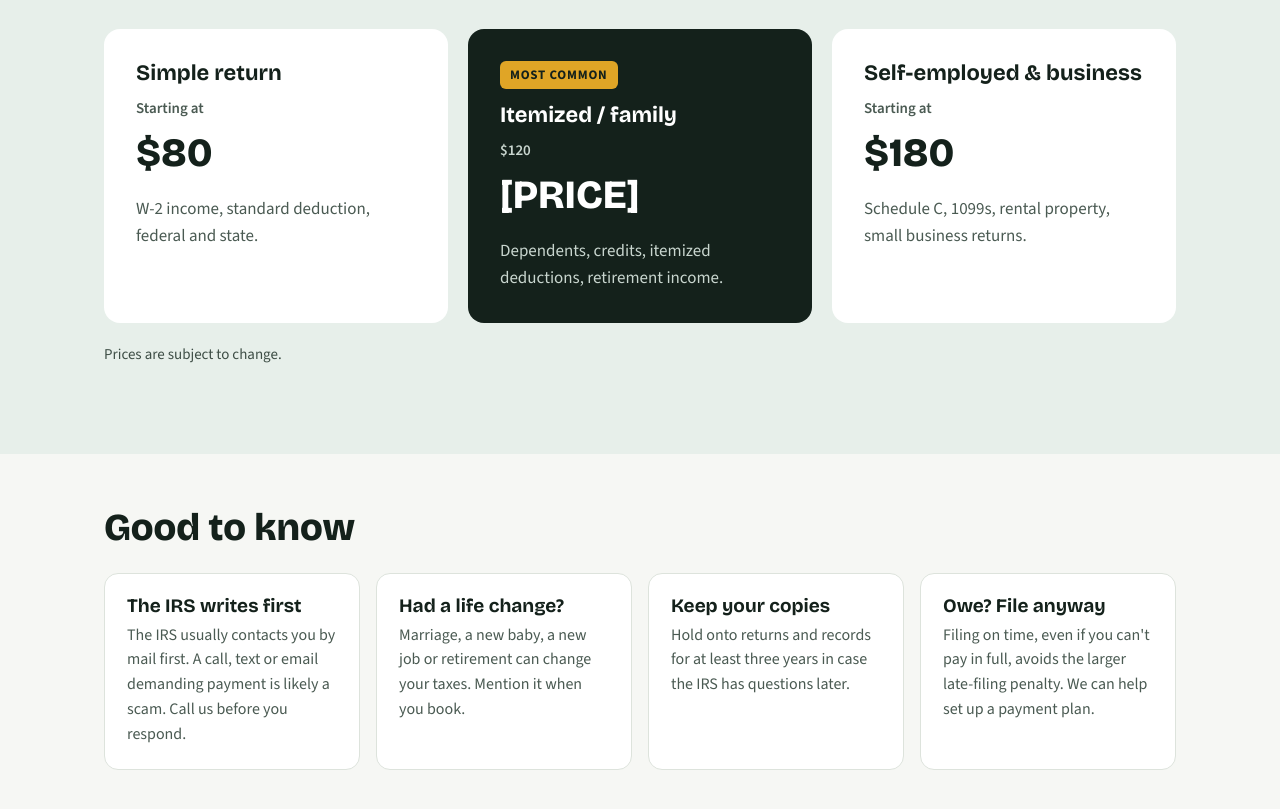
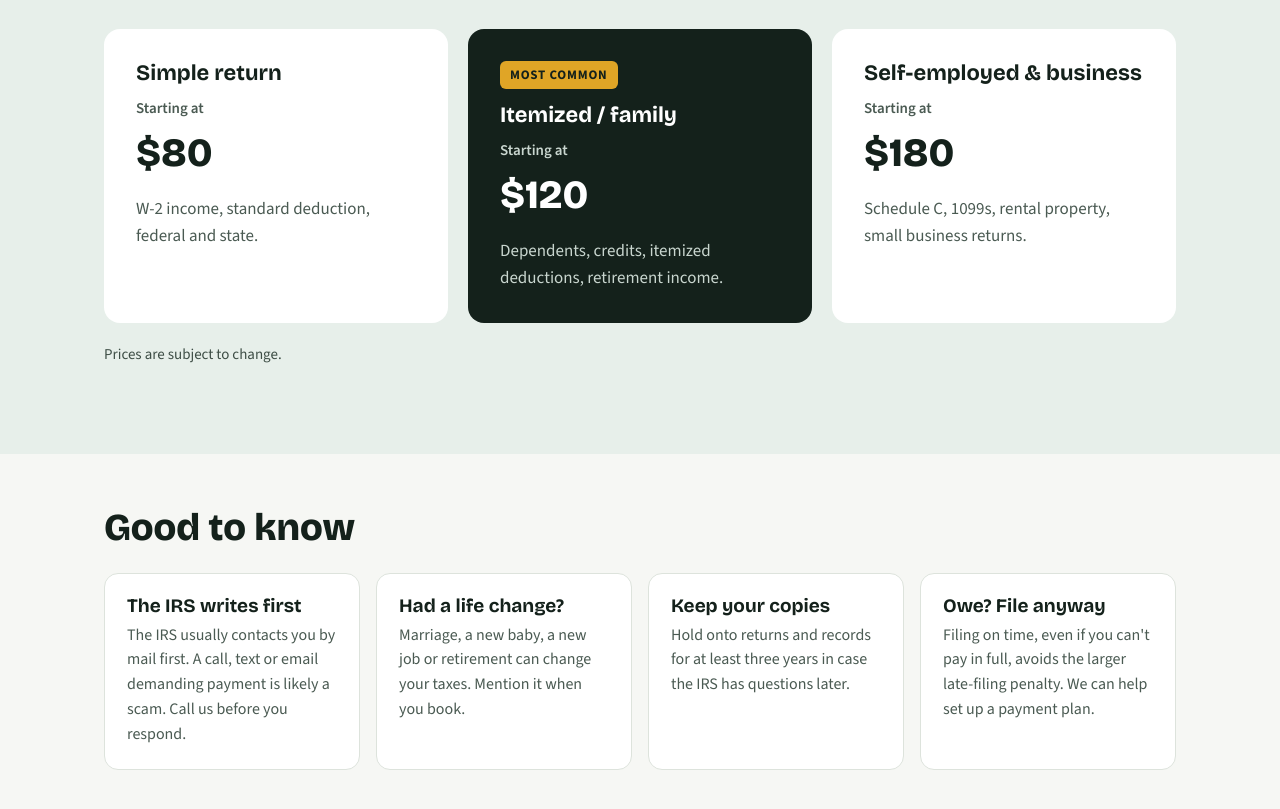
Before and after one commit to caliberwebsolutions/connietax, a plain HTML site: page index.html in a window 1280 px wide. Shown: the part 3020-3829 px from the top of the page. Drawn offline with nearby package versions, Linux system fonts and the light colour scheme.

Commit message:
starting at fix for 120

```diff
--- a/index.html
+++ b/index.html
@@ -347,7 +347,7 @@ textarea { resize: vertical; }
     <!-- ===== PRICES: change the three amounts below whenever rates go up (e.g. $150) ===== -->
     <div class="grid">
       <div class="price-card"><h3>Simple return</h3><div class="price"><span class="price-from">Starting at</span>$80</div><p>W-2 income, standard deduction, federal and state.</p></div>
-      <div class="price-card featured"><span class="badge">Most common</span><h3>Itemized / family</h3><div class="price"><span class="price-from">$120</span>[PRICE]</div><p>Dependents, credits, itemized deductions, retirement income.</p></div>
+      <div class="price-card featured"><span class="badge">Most common</span><h3>Itemized / family</h3><div class="price"><span class="price-from">Starting at</span>$120</div><p>Dependents, credits, itemized deductions, retirement income.</p></div>
       <div class="price-card"><h3>Self-employed &amp; business</h3><div class="price"><span class="price-from">Starting at</span>$180</div><p>Schedule C, 1099s, rental property, small business returns.</p></div>
     </div>
     <p style="margin:20px 0 0;font-size:15px;color:#3D4D45">Prices are subject to change.</p>
```
